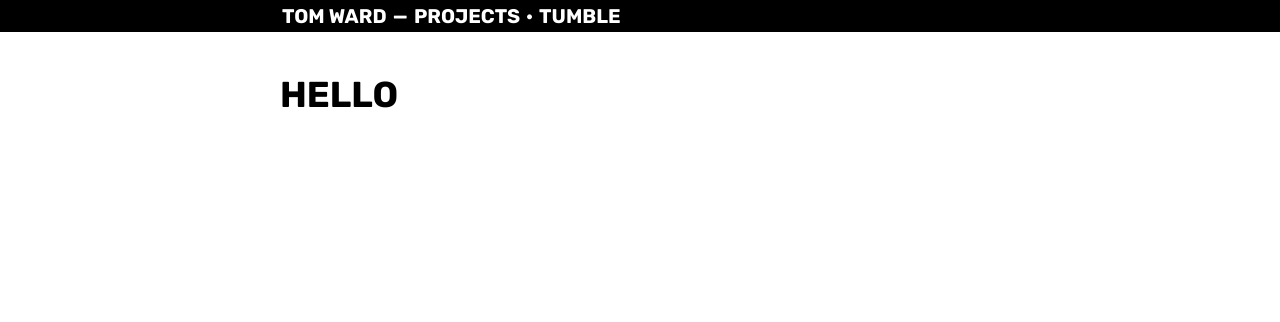
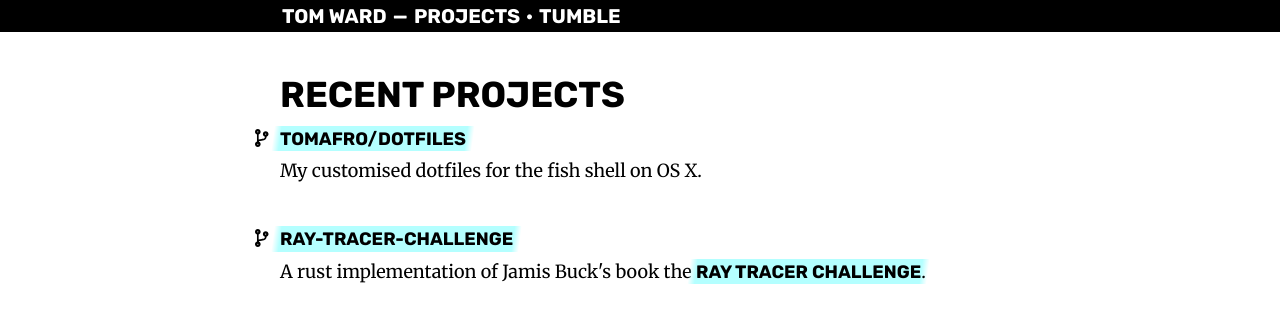
Before and after one commit to tomafro/nextjs.tomafro.net, a Next.js app: page /projects in a window 1280 px wide. Shown: the top 322 px of the page. Built offline with nearby package versions, Linux system fonts and the light colour scheme.

Commit message:
Too many changes

```diff
--- a/jsconfig.json
+++ b/jsconfig.json
@@ -2,6 +2,9 @@
   "compilerOptions": {
     "baseUrl": ".",
     "paths": {
+      "components": [
+        "./src/components.js"
+      ],
       "components/*": [
         "./src/components/*"
       ],
--- a/package.json
+++ b/package.json
@@ -9,6 +9,7 @@
   },
   "dependencies": {
     "@fortawesome/fontawesome-svg-core": "^1.2.28",
+    "@fortawesome/free-brands-svg-icons": "^5.13.0",
     "@fortawesome/free-solid-svg-icons": "^5.13.0",
     "@fortawesome/react-fontawesome": "^0.1.9",
     "fs": "^0.0.1-security",
@@ -23,5 +24,6 @@
     "sass": "^1.26.3",
     "sharp": "^0.25.2",
     "webp-loader": "^0.6.0"
-  }
+  },
+  "devDependencies": {}
 }
--- /dev/null
+++ b/src/components.js
@@ -0,0 +1,3 @@
+import Image from "components/image"
+
+export { Image }
--- a/src/components/book.js
+++ b/src/components/book.js
@@ -10,7 +10,7 @@ const Book = ({title, author, url, children}) => {
 }
 
 Book.defaultProps = {
-  icon: "fad fa-book"
+  icon: "book"
 }
 
 export default Book
--- /dev/null
+++ b/src/components/project.js
@@ -0,0 +1,14 @@
+const Project = ({title, url, children}) => {
+  return (
+    <>
+      <h2><a href={url}>{title}</a></h2>
+      { children }
+    </>
+  )
+}
+
+Project.defaultProps = {
+  icon: "github-square"
+}
+
+export default Project
--- a/src/components/quote.js
+++ b/src/components/quote.js
@@ -7,7 +7,7 @@ const Quote = ({children}) => {
 }
 
 Quote.defaultProps = {
-  icon: "fas fa-quote-left"
+  icon: "quote-left"
 }
 
 export default Quote
--- /dev/null
+++ b/src/data/projects/1-dotfiles.js
@@ -0,0 +1,7 @@
+import Project from "components/project";
+
+export default (
+  <Project title="tomafro/dotfiles" url="https://github.com/tomafro/dotfiles">
+    My customised dotfiles for the fish shell on OS X.
+  </Project>
+)
--- /dev/null
+++ b/src/data/projects/3-ray-tracer-challenge.js
@@ -0,0 +1,7 @@
+import Project from "components/project";
+
+export default (
+  <Project title="ray-tracer-challenge" url="https://github.com/tomafro/ray-tracer-challenge">
+    A rust implementation of Jamis Buck's book the <a href="https://pragprog.com/book/jbtracer/the-ray-tracer-challenge">Ray Tracer Challenge</a>.
+  </Project>
+)
--- a/src/data/tumble/2019-09-04-the-ray-tracer-challenge.js
+++ b/src/data/tumble/2019-09-04-the-ray-tracer-challenge.js
@@ -1,4 +1,4 @@
-import Image from "components/image"
+import { Image } from "components"
 import Book from "components/book"
 
 export default (
--- a/src/pages/_app.js
+++ b/src/pages/_app.js
@@ -2,9 +2,10 @@ import "assets/css/style.scss"
 import "@fortawesome/fontawesome-svg-core/styles.css"
 
 import { library } from '@fortawesome/fontawesome-svg-core'
-import { faMusic } from '@fortawesome/free-solid-svg-icons'
+import { faBook, faMusic, faQuoteLeft } from '@fortawesome/free-solid-svg-icons'
+import { faGithubSquare } from '@fortawesome/free-brands-svg-icons'
 
-library.add(faMusic)
+library.add(faMusic, faBook, faQuoteLeft, faGithubSquare)
 
 export default function MyApp({ Component, pageProps }) {
   return <Component {...pageProps} />
--- a/src/pages/projects.js
+++ b/src/pages/projects.js
@@ -1,7 +1,37 @@
 import Layout from "components/layout"
+import { FontAwesomeIcon } from '@fortawesome/react-fontawesome'
+import { faCodeBranch } from '@fortawesome/free-solid-svg-icons'
 
-export default () => (
-  <Layout>
-    <h1>Hello</h1>
-  </Layout>
-)
+class Projects extends React.Component {
+  get projects() {
+    return this.props.paths.map(path => require("../data/projects/" + path).default)
+  }
+
+  render() {
+    return (
+      <Layout title="Projects">
+        <h1>Recent Projects</h1>
+        <ol className="links with-icons">
+          {this.projects.map(this.renderProject)}
+        </ol>
+      </Layout>
+    )
+  }
+
+  renderProject(project) {
+    return (
+      <li key={project.props.url}>
+        <span className="fa-li"><FontAwesomeIcon icon={faCodeBranch} /></span>
+        { project }
+      </li>
+    )
+  }
+}
+
+export async function getStaticProps() {
+  const loader = await import("support/loader")
+  const paths = await loader.findPaths("/src/data/projects")
+  return { props: {paths: paths.sort() } }
+}
+
+export default Projects
--- a/src/pages/tumble.js
+++ b/src/pages/tumble.js
@@ -8,6 +8,7 @@ class Item {
     this.path = path
     this.pathData = pathRx.exec(path).groups
     this.content = require("../data/tumble/" + path).default
+    this.icon = this.content.props.icon
   }
 
   get date() {
@@ -38,7 +39,7 @@ class Tumble extends React.Component {
   renderItem(item) {
     return (
       <li key={item.date + "-" + item.slug}>
-        <span className="fa-li"><FontAwesomeIcon icon="music" /></span>
+        <span className="fa-li"><FontAwesomeIcon icon={item.icon} /></span>
         <div>
           {item.content}
         </div>
```
Also changed, not shown: 1 other file (tests, documents, lock files or other folders).
